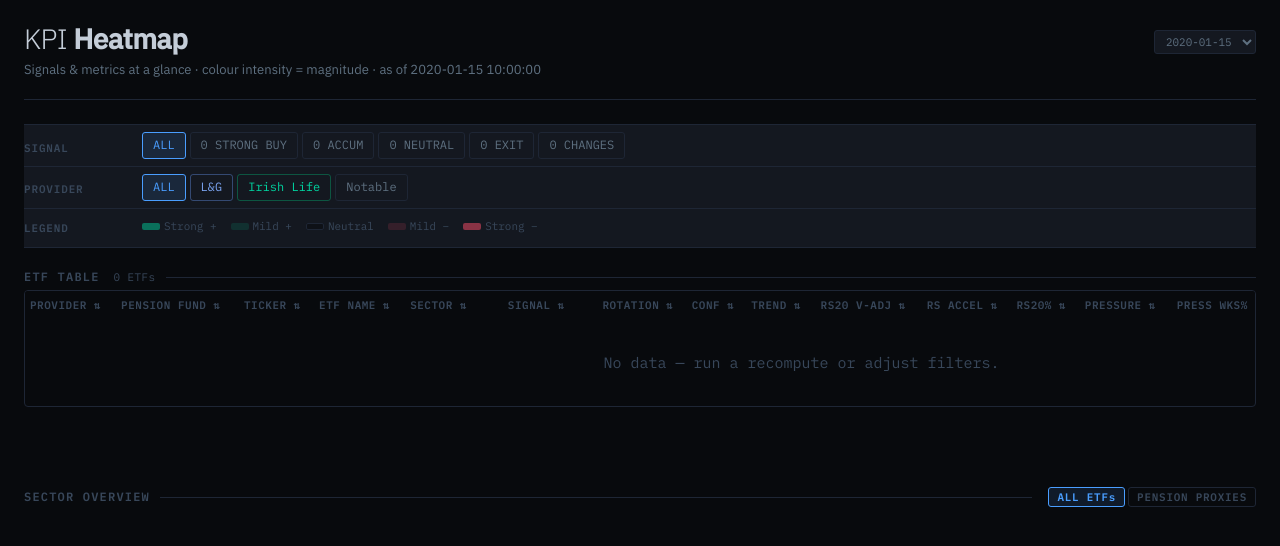
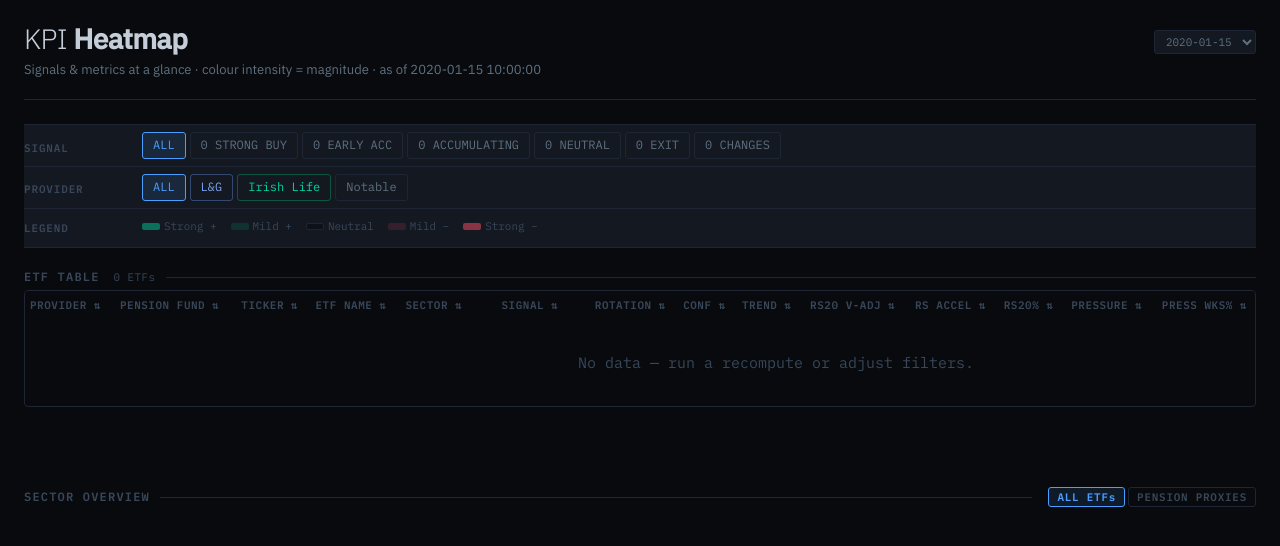
Before and after one commit to rhapsodians/Footprints, a Flask app: template templates/heatmap.html in a window 1280 px wide. Shown: the part 44-590 px from the top of the page. Run offline with Flask 3, Linux system fonts and the light colour scheme; the template is opened without the code that fills it: most values are stand-ins (such as "Sample title", 1, 10 or a date in 2020).

Commit message:
Fix: Early Accumulation and Accumulating shown consistently everywhere

```diff
--- a/server.py
+++ b/server.py
@@ -308,6 +308,7 @@
     stats = dict(
         total=len(signals),
         strong_buy=sum(1 for r in signals if r.get("signal")==SIG_STRONG_BUY),
+        early_acc=sum(1 for r in signals if r.get("signal")==SIG_EARLY_ACCUM),
         accum=sum(1 for r in signals if r.get("signal")==SIG_ACCUM),
         neutral=sum(1 for r in signals if r.get("signal")=="NEUTRAL"),
         exit=sum(1 for r in signals if r.get("signal")==SIG_EXIT),
--- a/templates/heatmap.html
+++ b/templates/heatmap.html
@@ -39,7 +39,7 @@
 .etf-row td{padding:2px 3px;border-bottom:1px solid var(--border);vertical-align:middle}
 .hm-table tbody tr:last-child td{border-bottom:none}
 .ct{font-family:var(--mono);font-size:.87rem;font-weight:600;color:var(--text);padding:5px 8px;background:var(--surface);border-radius:3px;white-space:nowrap}
-.cn{font-family:var(--mono);font-size:.80rem;color:var(--text2);padding:5px 8px;background:var(--surface);border-radius:3px;white-space:nowrap;min-width:220px;max-width:260px;overflow:hidden;text-overflow:ellipsis}
+.cn{font-family:var(--mono);font-size:.80rem;color:var(--text2);padding:5px 8px;background:var(--surface);border-radius:3px;white-space:nowrap;max-width:165px;overflow:hidden;text-overflow:ellipsis}
 .cat{font-family:var(--mono);font-size:.73rem;color:var(--text3);background:var(--surface);border-radius:3px;padding:5px 7px;white-space:nowrap}
 .hc{padding:4px 3px;border-radius:3px;text-align:center;vertical-align:middle;font-family:var(--mono);font-size:.73rem;font-weight:500;min-width:48px;white-space:nowrap;cursor:help}
 .hc .v{display:block;line-height:1}.hc .s{display:block;font-size:.73rem;opacity:.65;margin-top:2px}
@@ -151,7 +151,8 @@
     <div class="ctrl-chips" id="hm-score-chips">
       <button class="hm-fchip on" data-sig="ALL"        onclick="scoreFilt('ALL',this)">ALL</button>
       <button class="hm-fchip"    data-sig="STRONG BUY" onclick="scoreFilt('STRONG BUY',this)"><span id="sc-sb">0</span> STRONG BUY</button>
-      <button class="hm-fchip"    data-sig="ACCUM"      onclick="scoreFilt('ACCUM',this)"><span id="sc-ac">0</span> ACCUM</button>
+      <button class="hm-fchip"    data-sig="EARLY ACCUMULATION" onclick="scoreFilt('EARLY ACCUMULATION',this)"><span id="sc-ea">0</span> EARLY ACC</button>
+      <button class="hm-fchip"    data-sig="ACCUMULATING/HOLD"   onclick="scoreFilt('ACCUMULATING/HOLD',this)"><span id="sc-ac">0</span> ACCUMULATING</button>
       <button class="hm-fchip"    data-sig="NEUTRAL"    onclick="scoreFilt('NEUTRAL',this)"><span id="sc-nt">0</span> NEUTRAL</button>
       <button class="hm-fchip"    data-sig="EXIT"       onclick="scoreFilt('EXIT',this)"><span id="sc-ex">0</span> EXIT</button>
       <button class="hm-fchip"    data-sig="CHANGE"     onclick="scoreFilt('CHANGE',this)"><span id="sc-ch">0</span> CHANGES</button>
@@ -193,7 +194,7 @@
 
 <div class="hm-outer">
 <div class="hm-wrap" style="overflow-x:auto">
-<table class="hm-table" id="ht" style="min-width:1700px">
+<table class="hm-table" id="ht" style="min-width:1600px">
   <thead><tr>
     <th class="thl hth" onclick="doSort('provider',this)">PROVIDER ⇅</th>
     <th class="thl hth" onclick="doSort('fund',this)">PENSION FUND ⇅</th>
@@ -211,8 +212,8 @@
     <th class="hth" onclick="doSort('ppw',this)">PRESS WKS% ⇅</th>
     <th class="hth" onclick="doSort('turnover',this)">TURN RATIO ⇅</th>
     <th class="hth" onclick="doSort('turnz',this)">TURN Z ⇅</th>
-    <th class="hth" onclick="doSort('size',this)">AVG TURN /wk ⇅</th>
-    <th class="hth" onclick="doSort('latest',this)">LATEST TURN /wk ⇅</th>
+    <th class="hth" onclick="doSort('size',this)">AVG TURN ⇅</th>
+    <th class="hth">LATEST TURN</th>
   </tr></thead>
   <tbody id="hb"></tbody>
 </table>
@@ -413,7 +414,7 @@
   const prevSig=e.prev_signal?`<span style="font-family:var(--mono);font-size:.60rem;color:var(--text3);text-decoration:line-through;margin-right:2px">${e.prev_signal.replace('ACCUMULATING/HOLD','ACC').replace('EXIT/DISTRIBUTION','EXIT').replace('STRONG BUY','SB').replace('EARLY ACCUMULATION','EA')}</span><span style="color:var(--text3)">→</span>`:'';
   const sigLabel=e.signal?e.signal.replace('ACCUMULATING/HOLD','ACCUM').replace('EXIT/DISTRIBUTION','EXIT').replace('EARLY ACCUMULATION','EARLY ACC'):'-';
   // data attrs for filtering
-  const sigKey=e.signal==='STRONG BUY'?'STRONG BUY':e.signal==='EARLY ACCUMULATION'||e.signal==='ACCUMULATING/HOLD'?'ACCUM':e.signal==='EXIT/DISTRIBUTION'?'EXIT':'NEUTRAL';
+  const sigKey=e.signal==='STRONG BUY'?'STRONG BUY':e.signal==='EARLY ACCUMULATION'?'EARLY ACCUMULATION':e.signal==='ACCUMULATING/HOLD'?'ACCUMULATING/HOLD':e.signal==='EXIT/DISTRIBUTION'?'EXIT':'NEUTRAL';
   const hasChange=e.prev_signal?'yes':'no';
   return `<tr data-sig="${sigKey}" data-conf="${e.confidence_bucket||''}" data-change="${hasChange}" data-fund="${fundSort}" data-sector="${e.sector||''}" data-provider="${provSort}">`+
     `<td class="cat"><span style="font-family:var(--mono);font-size:.67rem;font-weight:700;padding:2px 7px;border-radius:2px;white-space:nowrap;${provCls}">${provLabel}</span></td>`+
@@ -424,7 +425,7 @@
     `<td class="hc sc ${sigCss}" onmouseenter="showHmTip(event,'signal','${e.signal}','${t}')" onmouseleave="hideKtt()" style="min-width:95px">${prevSig}<span class="v" style="font-size:.67rem">${sigLabel}</span></td>`+
     `<td class="hc ${rotCls(e.rotation_score)}" onmouseenter="showHmTip(event,'rotation',${e.rotation_score||0},'${t}')" onmouseleave="hideKtt()"><span class="v">${fc(e.rotation_score,1)}</span></td>`+
     `<td class="hc ${confCls(e.confidence_bucket)}" onmouseenter="showHmTip(event,'conf','${e.confidence_bucket||''}','${t}')" onmouseleave="hideKtt()"><span class="v" style="font-size:.73rem">${e.confidence_bucket||'—'}</span></td>`+
-    `<td class="hc ${ts===4?'hi-4':ts===3?'hi-2':ts===2?'hi-0':ts===1?'lo-2':'lo-4'}" onmouseenter="showHmTip(event,'trend','${trendVal}','${t}')" onmouseleave="hideKtt()"><div class="md">${dots}</div></td>`+
+    `<td class="hc ${ts===4?'hi-4':ts===3?'hi-2':ts===2?'hi-0':ts===1?'lo-2':'lo-4'}" onmouseenter="showHmTip(event,'trend','${trendVal}','${t}')" onmouseleave="hideKtt()"><div class="md">${dots}</div><span class="s">${ts!=null?ts+'/4':'—'}</span></td>`+
     `<td class="hc ${pctCls(e.rs20_vol_adj_rank_pct)}" onmouseenter="showHmTip(event,'rs20va',${e.rs20_vol_adj_rank_pct||0},'${t}')" onmouseleave="hideKtt()"><span class="v">${fc(e.rs20_vol_adj_rank_pct,0)}%</span></td>`+
     `<td class="hc ${pctCls(e.rs_accel_vol_adj_rank_pct)}" onmouseenter="showHmTip(event,'rsaccel',${e.rs_accel_vol_adj_rank_pct||0},'${t}')" onmouseleave="hideKtt()"><span class="v">${fc(e.rs_accel_vol_adj_rank_pct,0)}%</span></td>`+
     `<td class="hc ${ic(rs20r,[0.5,2,5,10,15])}" onmouseenter="showHmTip(event,'rs20raw',${rs20r||0},'${t}')" onmouseleave="hideKtt()"><span class="v">${rs20r!=null?(rs20r>0?'+':'')+fc(rs20r,2)+'%':'—'}</span></td>`+
@@ -432,8 +433,8 @@
     `<td class="hc ${ic((e.pressure_pos_weeks_pct||50)-50,[5,10,20,30,45])}" onmouseenter="showHmTip(event,'ppw',${e.pressure_pos_weeks_pct||0},'${t}')" onmouseleave="hideKtt()"><span class="v">${fc(e.pressure_pos_weeks_pct,0)}%</span></td>`+
     `<td class="hc ${ic((e.turnover_ratio_20_100||1)-1,[0.05,0.1,0.2,0.35,0.5])}" onmouseenter="showHmTip(event,'turnratio',${e.turnover_ratio_20_100||0},'${t}')" onmouseleave="hideKtt()"><span class="v">${fc(e.turnover_ratio_20_100,2)}×</span></td>`+
     `<td class="hc ${ic(e.turnover_z_20,[0.25,0.5,1,2,3])}" onmouseenter="showHmTip(event,'turnz',${e.turnover_z_20||0},'${t}')" onmouseleave="hideKtt()"><span class="v">${fc(e.turnover_z_20,2)}σ</span></td>`+
-    `<td class="hc ${lqCls(avg)}" onmouseenter="showHmTip(event,'turn','${avg}|${lat}','${t}')" onmouseleave="hideKtt()"><span class="v">${turnStr(avg)}</span></td>`+
-    `<td class="hc ${lqCls(lat)}" onmouseenter="showHmTip(event,'turn','${avg}|${lat}','${t}')" onmouseleave="hideKtt()"><span class="v">${turnStr(lat)}${tlBadge}</span></td>`+
+    `<td class="hc ${lqCls(avg)}" onmouseenter="showHmTip(event,'turn','${avg}|${lat}','${t}')" onmouseleave="hideKtt()"><span class="v">${turnStr(avg)}</span><span class="s">/ wk</span></td>`+
+    `<td class="hc ${lqCls(lat)}" onmouseenter="showHmTip(event,'turn','${avg}|${lat}','${t}')" onmouseleave="hideKtt()"><span class="v">${turnStr(lat)}</span><span class="s">/ wk${tlBadge}</span></td>`+
     `</tr>`;
 }
 
@@ -461,7 +462,6 @@
     else if(curSort==='turnover')v=(b.turnover_ratio_20_100||0)-(a.turnover_ratio_20_100||0);
     else if(curSort==='turnz')v=(b.turnover_z_20||0)-(a.turnover_z_20||0);
     else if(curSort==='size')v=(b.avg_turn_20w||0)-(a.avg_turn_20w||0);
-    else if(curSort==='latest')v=(b.turn_latest||0)-(a.turn_latest||0);
     else v=0;
     if(curSort!=='signal')v*=sortDir;
     return v;
@@ -482,8 +482,8 @@
   }
   if(activeScoreSig!=='ALL'){
     sorted=sorted.filter(e=>{
-      const sk=e.signal==='STRONG BUY'?'STRONG BUY':e.signal==='EARLY ACCUMULATION'||e.signal==='ACCUMULATING/HOLD'?'ACCUM':e.signal==='EXIT/DISTRIBUTION'?'EXIT':'NEUTRAL';
-      if(activeScoreSig==='ACCUM') return sk==='ACCUM';
+      if(activeScoreSig==='EARLY ACCUMULATION') return e.signal==='EARLY ACCUMULATION';
+      if(activeScoreSig==='ACCUMULATING/HOLD') return e.signal==='ACCUMULATING/HOLD';
       if(activeScoreSig==='CHANGE') return e.prev_signal;
       return sk===activeScoreSig;
     });
@@ -494,16 +494,18 @@
   const cntEl=document.getElementById('etf-section-count');
   if(cntEl){const n=sorted.length,tot=DATA.length;cntEl.textContent=n<tot?n+' of '+tot+' ETFs':n+' ETFs';}
   // Update scorecard counts
-  const counts={SB:0,AC:0,NT:0,EX:0,CH:0};
+  const counts={SB:0,EA:0,AC:0,NT:0,EX:0,CH:0};
   DATA.forEach(e=>{
     if(e.signal==='STRONG BUY')counts.SB++;
-    else if(e.signal==='EARLY ACCUMULATION'||e.signal==='ACCUMULATING/HOLD')counts.AC++;
+    else if(e.signal==='EARLY ACCUMULATION')counts.EA++;
+    else if(e.signal==='ACCUMULATING/HOLD')counts.AC++;
     else if(e.signal==='EXIT/DISTRIBUTION')counts.EX++;
     else counts.NT++;
     if(e.prev_signal)counts.CH++;
   });
   const se=id=>document.getElementById(id);
   if(se('sc-sb'))se('sc-sb').textContent=counts.SB;
+  if(se('sc-ea'))se('sc-ea').textContent=counts.EA;
   if(se('sc-ac'))se('sc-ac').textContent=counts.AC;
   if(se('sc-nt'))se('sc-nt').textContent=counts.NT;
   if(se('sc-ex'))se('sc-ex').textContent=counts.EX;
```
